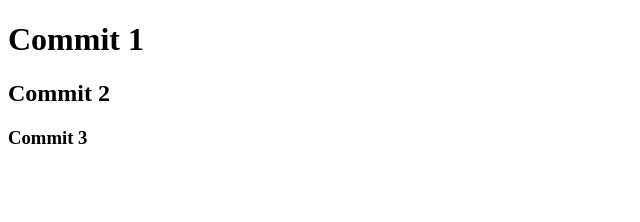
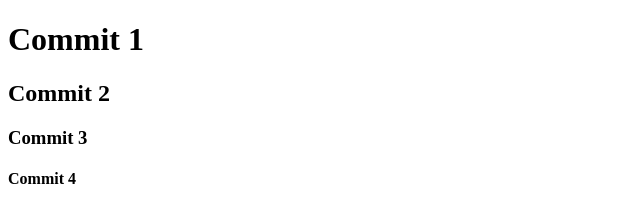
Before and after one commit to ThutaZaw2603/Git-Test-3, a plain HTML site: page index.html in a window 1280 px wide. Shown: the full height of the page, 0-640 px from the left. Drawn offline with Linux system fonts and the light colour scheme.

Commit message:
Commit 4

```diff
--- a/index.html
+++ b/index.html
@@ -12,5 +12,7 @@
     <h2>Commit 2</h2>
 
     <h3>Commit 3</h3>
+
+    <h4>Commit 4</h4>
 </body>
 </html>
```
